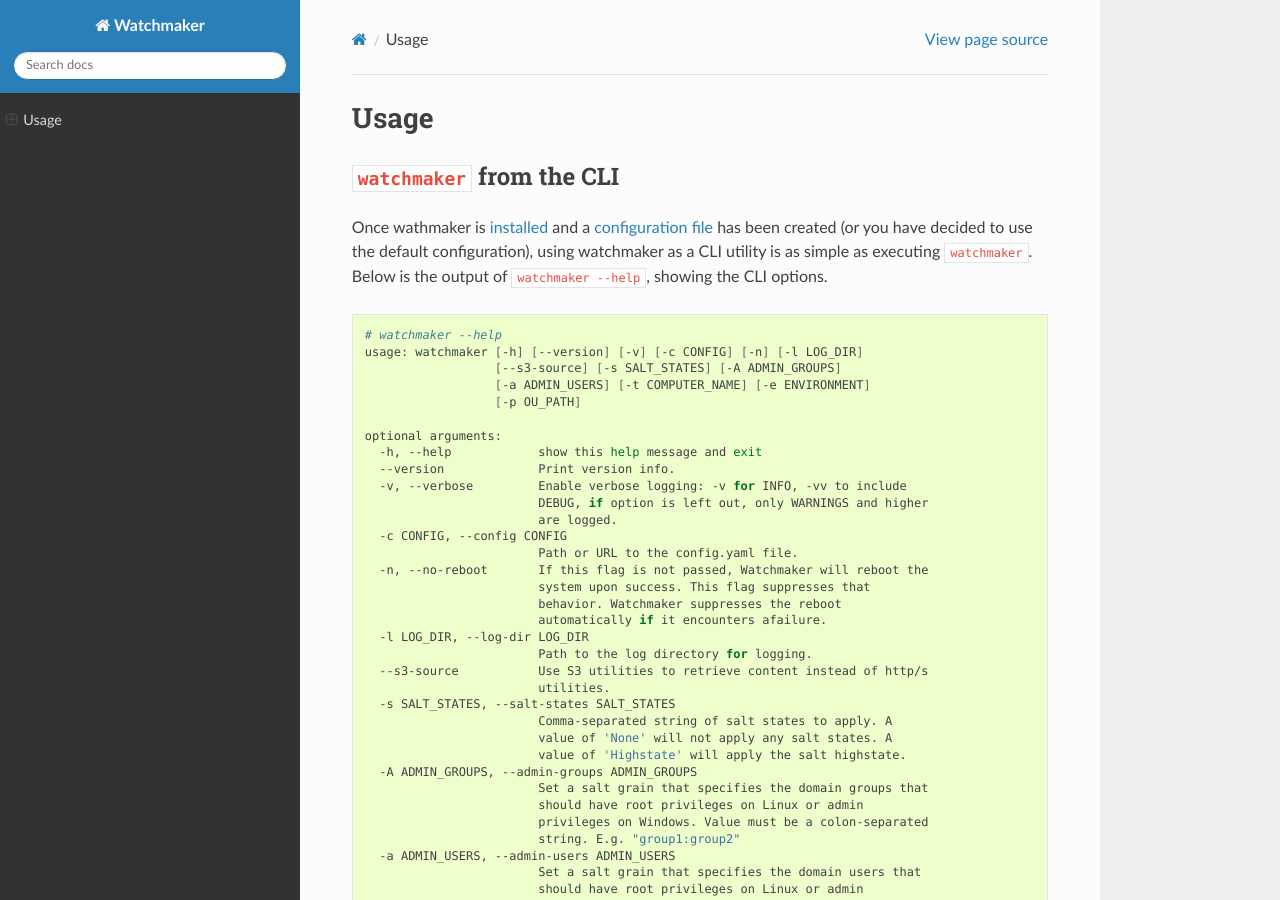
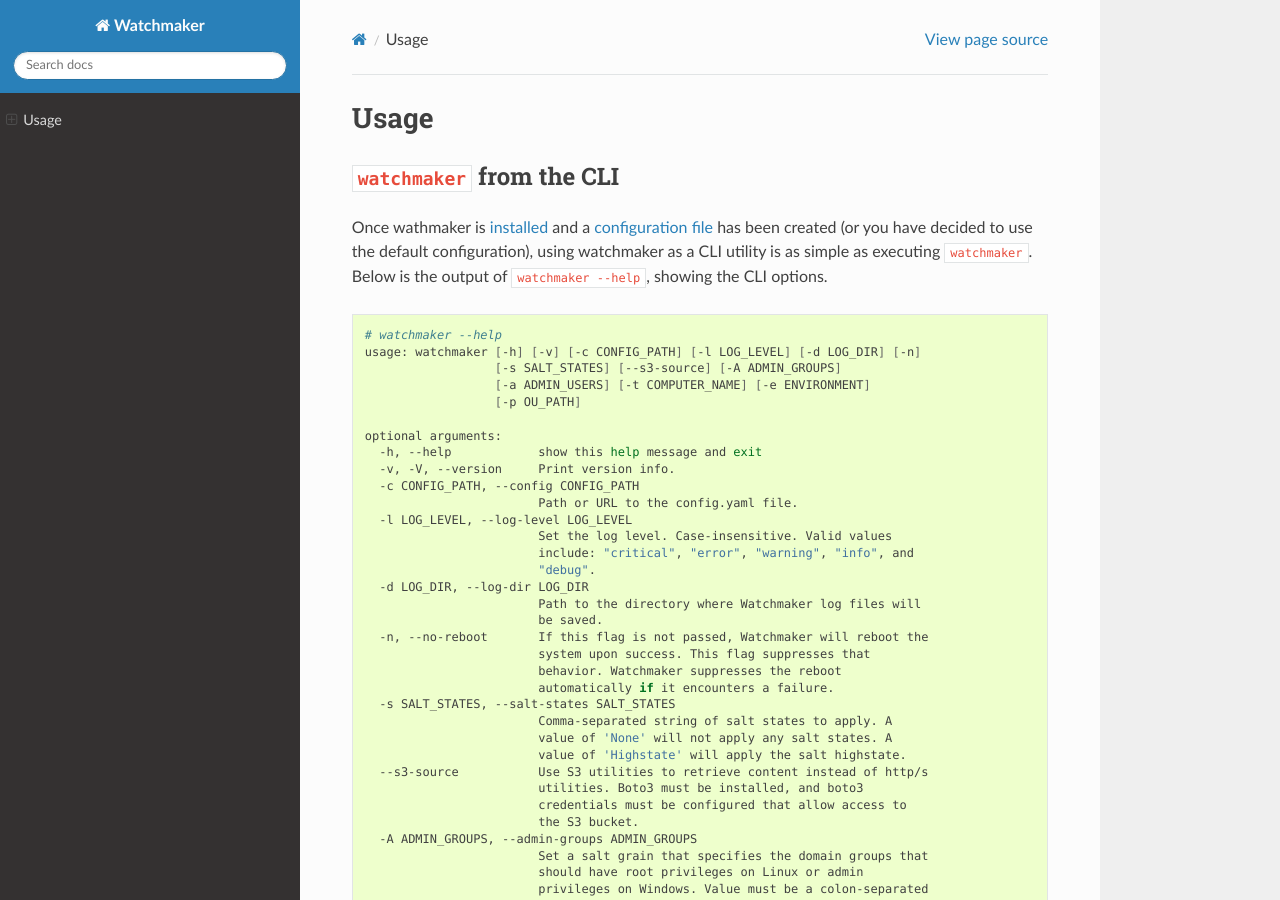
Before and after one commit to plus3it/watchmaker, a Sphinx documentation site: the page built from docs/usage.md, in a window 1280 px wide and 900 px high. Built offline with Sphinx 7.4.7 and the Read the Docs theme 2.0.0, drawn with Linux system fonts in a browser that asks for light colours; some of the changed text lies outside the part shown.

Commit message:
Updates docs with changes to cli params

````diff
--- a/docs/usage.md
+++ b/docs/usage.md
@@ -9,31 +9,35 @@
 
 ```shell
 # watchmaker --help
-usage: watchmaker [-h] [--version] [-v] [-c CONFIG] [-n] [-l LOG_DIR]
-                  [--s3-source] [-s SALT_STATES] [-A ADMIN_GROUPS]
+usage: watchmaker [-h] [-v] [-c CONFIG_PATH] [-l LOG_LEVEL] [-d LOG_DIR] [-n]
+                  [-s SALT_STATES] [--s3-source] [-A ADMIN_GROUPS]
                   [-a ADMIN_USERS] [-t COMPUTER_NAME] [-e ENVIRONMENT]
                   [-p OU_PATH]
 
 optional arguments:
   -h, --help            show this help message and exit
-  --version             Print version info.
-  -v, --verbose         Enable verbose logging: -v for INFO, -vv to include
-                        DEBUG, if option is left out, only WARNINGS and higher
-                        are logged.
-  -c CONFIG, --config CONFIG
+  -v, -V, --version     Print version info.
+  -c CONFIG_PATH, --config CONFIG_PATH
                         Path or URL to the config.yaml file.
+  -l LOG_LEVEL, --log-level LOG_LEVEL
+                        Set the log level. Case-insensitive. Valid values
+                        include: "critical", "error", "warning", "info", and
+                        "debug".
+  -d LOG_DIR, --log-dir LOG_DIR
+                        Path to the directory where Watchmaker log files will
+                        be saved.
   -n, --no-reboot       If this flag is not passed, Watchmaker will reboot the
                         system upon success. This flag suppresses that
                         behavior. Watchmaker suppresses the reboot
-                        automatically if it encounters afailure.
-  -l LOG_DIR, --log-dir LOG_DIR
-                        Path to the log directory for logging.
-  --s3-source           Use S3 utilities to retrieve content instead of http/s
-                        utilities.
+                        automatically if it encounters a failure.
   -s SALT_STATES, --salt-states SALT_STATES
                         Comma-separated string of salt states to apply. A
                         value of 'None' will not apply any salt states. A
                         value of 'Highstate' will apply the salt highstate.
+  --s3-source           Use S3 utilities to retrieve content instead of http/s
+                        utilities. Boto3 must be installed, and boto3
+                        credentials must be configured that allow access to
+                        the S3 bucket.
   -A ADMIN_GROUPS, --admin-groups ADMIN_GROUPS
                         Set a salt grain that specifies the domain groups that
                         should have root privileges on Linux or admin
@@ -96,7 +100,7 @@
 pip install --index-url="$PYPI_URL" --trusted-host="$PYPI_HOST" --allow-all-external --upgrade pip setuptools watchmaker
 
 # Run watchmaker
-watchmaker -vv --log-dir=/var/log/watchmaker
+watchmaker --log-level debug --log-dir=/var/log/watchmaker
 ```
 
 Alternatively, cloud-config directives can also be used on **Linux**:
@@ -118,7 +122,7 @@
     pip install --index-url="$PYPI_URL" --trusted-host="$PYPI_HOST" --allow-all-external --upgrade pip setuptools watchmaker
 
     # Run watchmaker
-    watchmaker -vv --log-dir=/var/log/watchmaker
+    watchmaker --log-level debug --log-dir=/var/log/watchmaker
 ```
 
 ### Windows
@@ -147,7 +151,7 @@
 pip install --index-url="$PypiUrl" --trusted-host="$PypiHost" --upgrade pip setuptools watchmaker
 
 # Run watchmaker
-watchmaker -vv --log-dir=C:\Watchmaker\Logs
+watchmaker --log-level debug --log-dir=C:\Watchmaker\Logs
 </powershell>
 ```
 
````
Also changed, not shown: CONTRIBUTING.md (+2 -2 lines), 4 other files.
